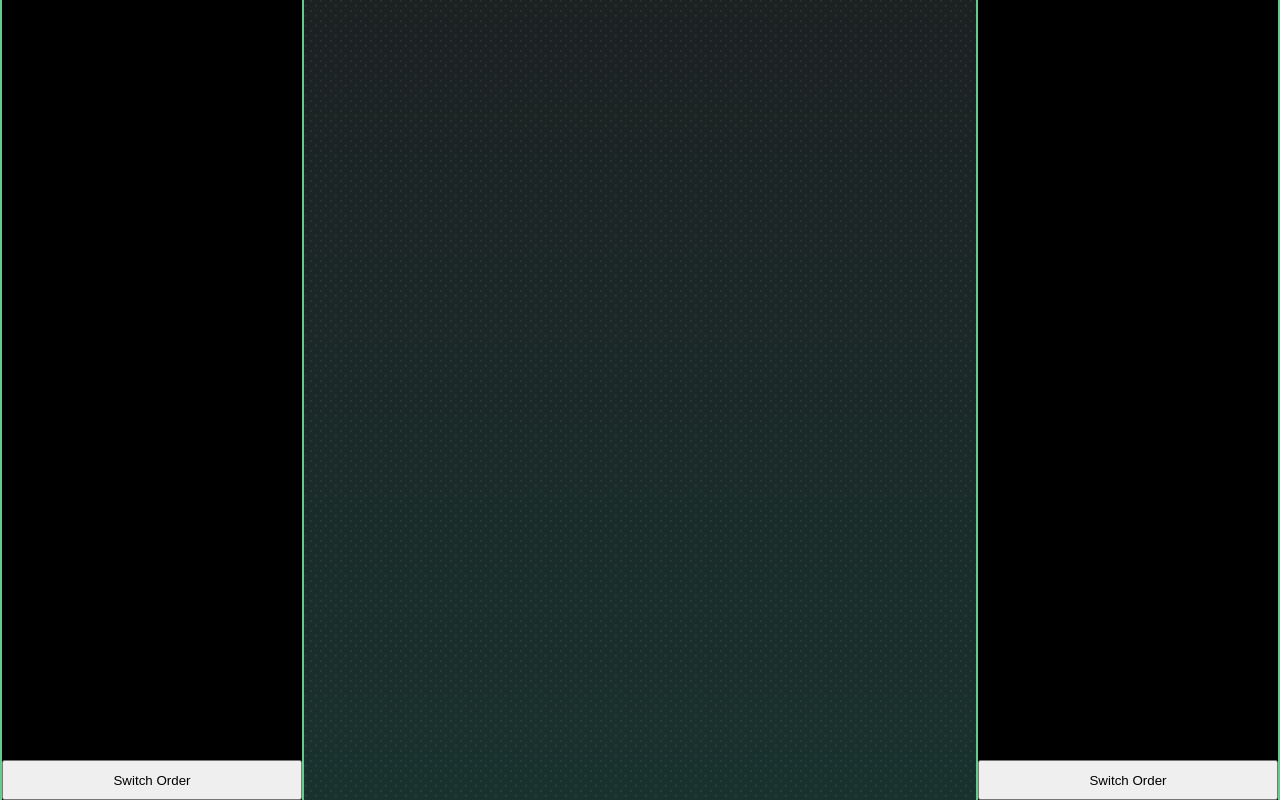
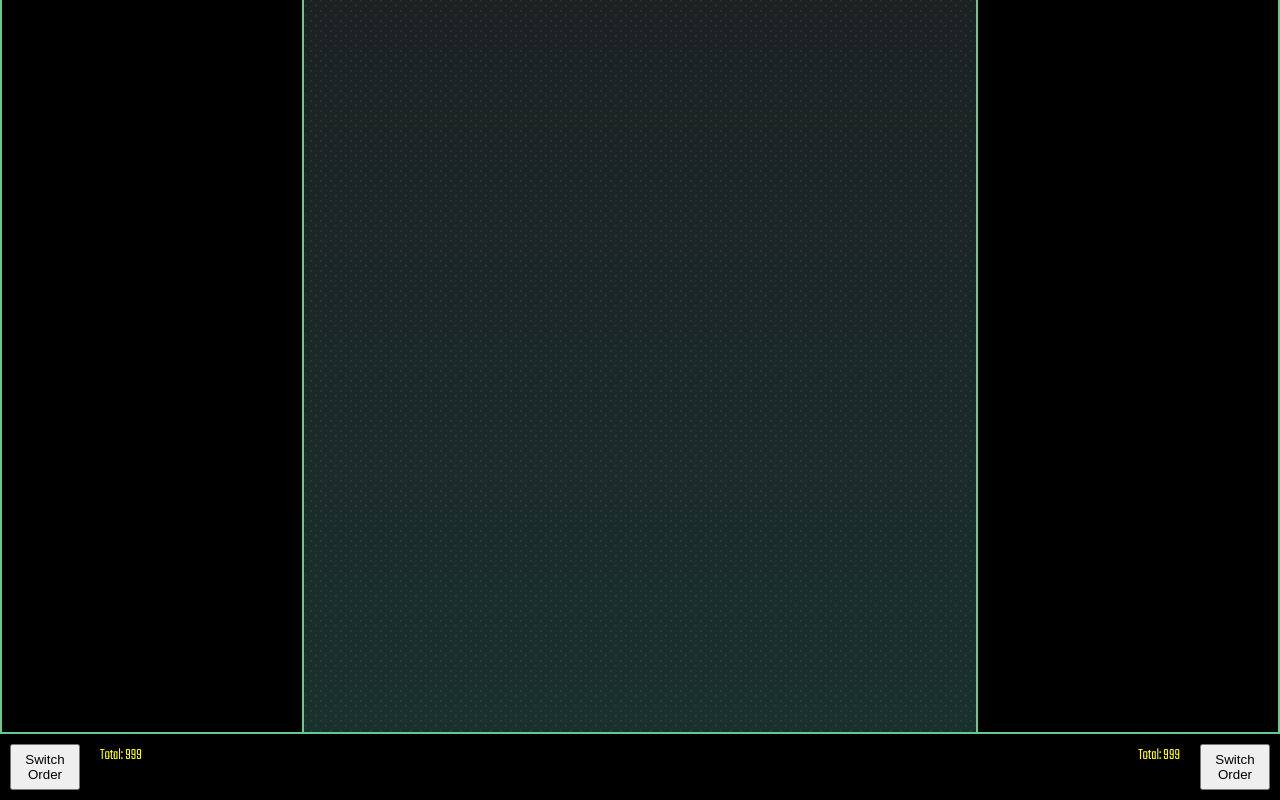
Before and after one commit to klope3/jsWebsiteProject, a plain HTML site: page index.html in a window 1280 px wide. Drawn offline with Linux system fonts and the light colour scheme; no server answers.

Commit message:
Improve layout; allow scrolling; setup for sums

```diff
--- a/index.html
+++ b/index.html
@@ -11,14 +11,23 @@
     <title>Document</title>
 </head>
 <body>
+    <div class="bg-gradient"></div>
     <div class="bg-tile"></div>
     <div class="list-container">
         <div class="item-list-scrollview">
             <div class="item-list" id="collection-main"></div>
-            <button class="sortButton" id="collectionMainSort">Switch Order</button>
         </div>
         <div class="item-list-scrollview">
             <div class="item-list" id="collection-favorites"></div>
+        </div>
+    </div>
+    <div class="list-container dashboard">
+        <div class="dashboard-panel">
+            <button class="sortButton" id="collectionMainSort">Switch Order</button>
+            <div class="collection-sum" id="collectionMainSum">Total: 999</div>
+        </div>
+        <div class="dashboard-panel">
+            <div class="collection-sum" id="collectionFavSum">Total: 999</div>
             <button class="sortButton" id="collectionFavSort">Switch Order</button>
         </div>
     </div>
--- a/main.js
+++ b/main.js
@@ -3,6 +3,8 @@ const collectionMain = document.querySelector("#collection-main");
 const collectionFavorites = document.querySelector("#collection-favorites");
 const collectionMainSort = document.querySelector("#collectionMainSort");
 const collectionFavSort = document.querySelector("#collectionFavSort");
+const collectionMainSum = document.querySelector("#collectionMainSum");
+const collectionFavSum = document.querySelector("#collectionFavSum");
 const asteroids = new Map();
 const sortSettings = new Map([
     [collectionMain, false],
@@ -92,6 +94,7 @@ function moveClickedItem(clickEvent)
     let startRect = target.getBoundingClientRect();
     newParent.appendChild(target)
     sortCollection(newParent);
+    updateSums();
     let endRect = target.getBoundingClientRect();
     let differenceX = startRect.x - endRect.x;
     let differenceY = startRect.y - endRect.y;
@@ -100,6 +103,11 @@ function moveClickedItem(clickEvent)
         target.classList.add("transition");
         target.style.transform = "translate(0)";
     }, 1);
+}
+
+function updateSums()
+{
+
 }
 
 function sortCollection(targetCollection)
--- a/styles.css
+++ b/styles.css
@@ -7,11 +7,11 @@
     --gradient2-dark: rgb(25, 50, 46);
     --gradient2-bright: rgb(51, 101, 100);
     --gradient2-brighter: rgb(103, 202, 197);
+    --list-width: 300px;
 }
 
 body {
     margin: 0;
-    background-image: linear-gradient(180deg, var(--gradient2-darker), var(--gradient2-dark));
     font-family: 'Teko', sans-serif;
 }
 
@@ -19,17 +19,25 @@ body {
     width: 100vw;
     height: 100vh;
     background-image: url("./assets/images/bg-texture.png");
-    position: absolute;
+    position: fixed;
     background-size: 10px;
     opacity: 0.07;
+}
+
+.bg-gradient {
+    width: 100vw;
+    height: 100vh;
+    background-image: linear-gradient(180deg, var(--gradient2-darker), var(--gradient2-dark));
+    position: fixed;
 }
 
 .item-list-scrollview {
     background: black;
     position: relative;
-    width: 300px;
+    width: var(--list-width);
     border-right: 2px solid var(--gradient1-brighter);
     border-left: 2px solid var(--gradient1-brighter);
+    padding-bottom: 60px;
 }
 
 .item-list {
@@ -75,18 +83,45 @@ body {
 .list-container {
     display: flex;
     gap: 20px;
-    height: 100vh;
-    overflow: hidden;
+    min-height: 100vh;
+    /* height: 100vh; */
+    /* overflow: hidden; */
     justify-content: space-between;
 }
 
-.sortButton {
+/* .sortButton {
     position: absolute;
     bottom: 0;
     left: 0;
     right: 0;
     top: 95%;
     z-index: 100;
+} */
+
+.sortButton {
+    width: 70px;
+}
+
+.dashboard {
+    position: fixed;
+    left: 0;
+    right: 0;
+    bottom: 0;
+    height: 46px;
+    z-index: 100;
+    min-height: 0;
+    background: black;
+    padding: 10px;
+    border-top: 2px solid var(--gradient1-brighter);
+}
+
+.dashboard-panel {
+    display: flex;
+    gap: 20px;
+}
+
+.collection-sum {
+    color: yellow;
 }
 
 .transition {
@@ -95,6 +130,10 @@ body {
 }
 
 @media screen and (max-width: 768px) {
+    :root {
+        --list-width: 200px;
+    }
+
     .item ul span {
         display: block;
     }
```
